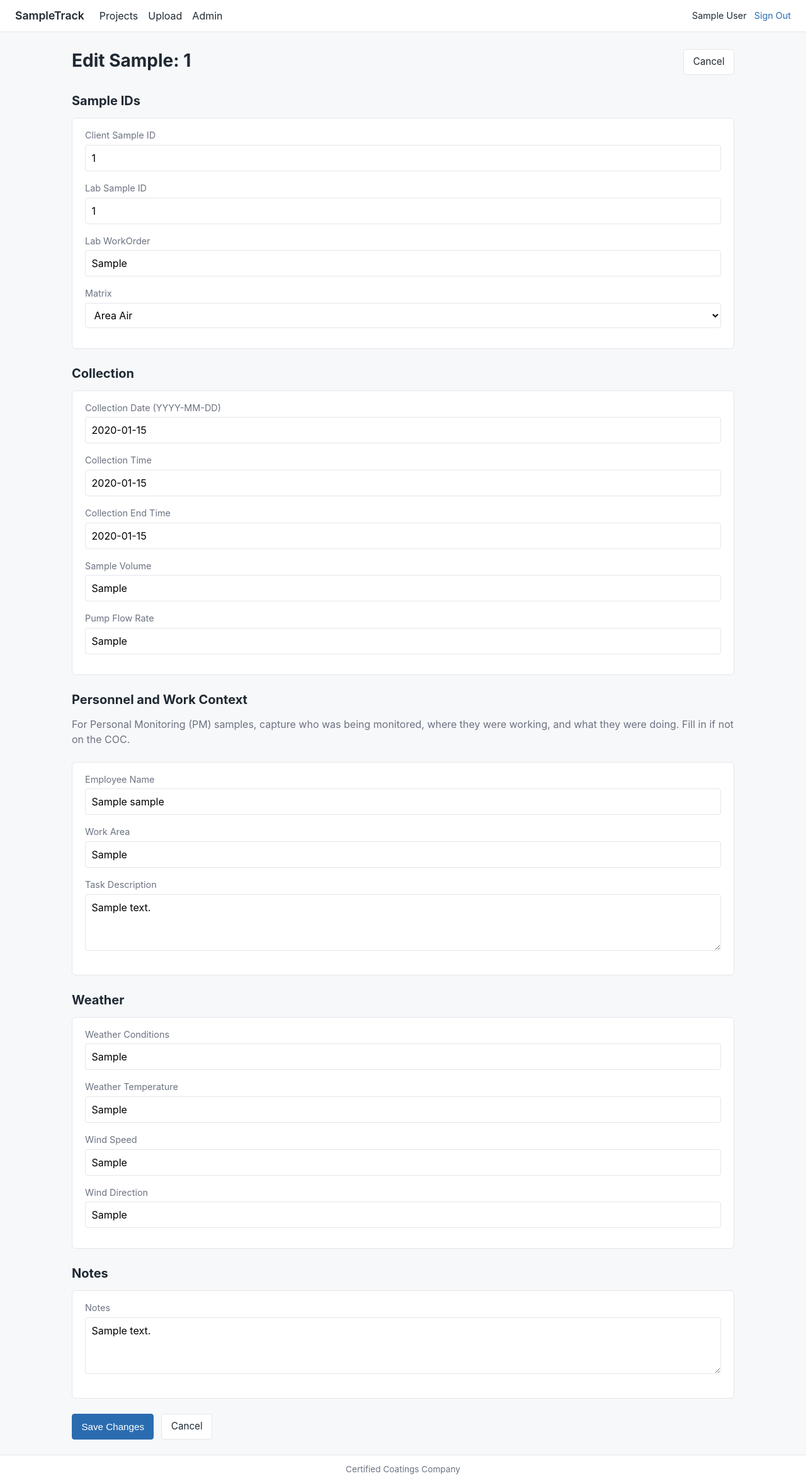
After one commit to jKeonaona/SampleTrack, a Flask app: page /samples/1/edit in a window 1280 px wide. The commit adds this page. Shown: the whole page at 63% size. Run offline with Flask 3, Linux system fonts and the light colour scheme; a user stored in the database is signed in; tables that the repository leaves empty hold one stand-in row (values such as "Sample post").

Commit message:
Add sample list/detail views, sample edit page with PM-specific fields (employee name, work area, task description), migration script for new columns with data backfill, and project detail samples table
Co-Authored-By: Claude Opus 4.7 (1M context) <noreply@anthropic.com>

```diff
--- a/app.py
+++ b/app.py
@@ -8,6 +8,7 @@ from routes.projects import projects_bp
 from routes.uploads import uploads_bp
 from routes.auth import auth_bp
 from routes.admin import admin_bp
+from routes.samples import samples_bp
 
 load_dotenv()
 
@@ -32,6 +33,7 @@ app.register_blueprint(projects_bp)
 app.register_blueprint(uploads_bp)
 app.register_blueprint(auth_bp)
 app.register_blueprint(admin_bp)
+app.register_blueprint(samples_bp)
 
 
 @app.route("/")
--- a/models.py
+++ b/models.py
@@ -70,6 +70,9 @@ class Sample(db.Model):
     pump_flow_rate = db.Column(db.String(50), nullable=True)
     employee_monitored = db.Column(db.String(100), nullable=True)
     employee_task = db.Column(db.String(100), nullable=True)
+    employee_name = db.Column(db.String(200), nullable=True)
+    work_area = db.Column(db.String(200), nullable=True)
+    task_description = db.Column(db.String(200), nullable=True)
     wind_speed = db.Column(db.String(50), nullable=True)
     wind_direction = db.Column(db.String(20), nullable=True)
     weather_conditions = db.Column(db.String(100), nullable=True)
--- a/routes/projects.py
+++ b/routes/projects.py
@@ -66,7 +66,13 @@ def create():
 @login_required
 def detail(project_id):
     project = Project.query.get_or_404(project_id)
-    return render_template("projects/detail.html", project=project, samples=project.samples)
+    samples = (
+        Sample.query
+        .filter_by(project_id=project.id)
+        .order_by(Sample.collection_date.desc(), Sample.client_sample_id.asc())
+        .all()
+    )
+    return render_template("projects/detail.html", project=project, samples=samples)
 
 
 VALID_PROJECT_STATUSES = ("active", "archived", "complete")
--- /dev/null
+++ b/routes/samples.py
@@ -0,0 +1,118 @@
+from flask import Blueprint, render_template, request, redirect, url_for, flash
+from flask_login import login_required
+
+from models import db, Sample
+from parsers.lab_report import MATRIX_OPTIONS
+from routes.projects import _parse_date
+
+samples_bp = Blueprint("samples", __name__)
+
+
+@samples_bp.route("/samples/<int:sample_id>", methods=["GET"])
+@login_required
+def detail(sample_id):
+    sample = Sample.query.get_or_404(sample_id)
+    results = sorted(sample.results, key=lambda r: (r.analyte or "").lower())
+    return render_template(
+        "samples/detail.html",
+        sample=sample,
+        project=sample.project,
+        results=results,
+    )
+
+
+@samples_bp.route("/samples/<int:sample_id>/edit", methods=["GET"])
+@login_required
+def edit(sample_id):
+    sample = Sample.query.get_or_404(sample_id)
+    form = _form_from_sample(sample)
+    return render_template(
+        "samples/edit.html",
+        sample=sample,
+        form=form,
+        matrix_options=MATRIX_OPTIONS,
+    )
+
+
+@samples_bp.route("/samples/<int:sample_id>/edit", methods=["POST"])
+@login_required
+def edit_save(sample_id):
+    sample = Sample.query.get_or_404(sample_id)
+    form = {
+        "client_sample_id": (request.form.get("client_sample_id") or "").strip(),
+        "lab_sample_id": (request.form.get("lab_sample_id") or "").strip(),
+        "lab_workorder": (request.form.get("lab_workorder") or "").strip(),
+        "matrix": (request.form.get("matrix") or "").strip(),
+        "collection_date": (request.form.get("collection_date") or "").strip(),
+        "collection_time": (request.form.get("collection_time") or "").strip(),
+        "collection_end_time": (request.form.get("collection_end_time") or "").strip(),
+        "sample_volume": (request.form.get("sample_volume") or "").strip(),
+        "pump_flow_rate": (request.form.get("pump_flow_rate") or "").strip(),
+        "employee_name": (request.form.get("employee_name") or "").strip(),
+        "work_area": (request.form.get("work_area") or "").strip(),
+        "task_description": (request.form.get("task_description") or "").strip(),
+        "wind_speed": (request.form.get("wind_speed") or "").strip(),
+        "wind_direction": (request.form.get("wind_direction") or "").strip(),
+        "weather_conditions": (request.form.get("weather_conditions") or "").strip(),
+        "weather_temperature": (request.form.get("weather_temperature") or "").strip(),
+        "notes": (request.form.get("notes") or "").strip(),
+    }
+
+    if not form["client_sample_id"]:
+        flash("Client Sample ID is required.", "error")
+        return render_template("samples/edit.html", sample=sample, form=form, matrix_options=MATRIX_OPTIONS), 400
+    if not form["matrix"]:
+        flash("Matrix is required.", "error")
+        return render_template("samples/edit.html", sample=sample, form=form, matrix_options=MATRIX_OPTIONS), 400
+    if form["matrix"] not in MATRIX_OPTIONS:
+        flash(f"Matrix must be one of: {', '.join(MATRIX_OPTIONS)}.", "error")
+        return render_template("samples/edit.html", sample=sample, form=form, matrix_options=MATRIX_OPTIONS), 400
+
+    collection_date = _parse_date(form["collection_date"]) if form["collection_date"] else None
+    if form["collection_date"] and collection_date is None:
+        flash("Collection date could not be parsed. Use YYYY-MM-DD or MM/DD/YYYY.", "error")
+        return render_template("samples/edit.html", sample=sample, form=form, matrix_options=MATRIX_OPTIONS), 400
+
+    sample.client_sample_id = form["client_sample_id"]
+    sample.lab_sample_id = form["lab_sample_id"] or None
+    sample.lab_workorder = form["lab_workorder"] or None
+    sample.matrix = form["matrix"]
+    sample.collection_date = collection_date
+    sample.collection_time = form["collection_time"] or None
+    sample.collection_end_time = form["collection_end_time"] or None
+    sample.sample_volume = form["sample_volume"] or None
+    sample.pump_flow_rate = form["pump_flow_rate"] or None
+    sample.employee_name = form["employee_name"] or None
+    sample.work_area = form["work_area"] or None
+    sample.task_description = form["task_description"] or None
+    sample.wind_speed = form["wind_speed"] or None
+    sample.wind_direction = form["wind_direction"] or None
+    sample.weather_conditions = form["weather_conditions"] or None
+    sample.weather_temperature = form["weather_temperature"] or None
+    sample.notes = form["notes"] or None
+
+    db.session.commit()
+    flash("Sample updated.", "success")
+    return redirect(url_for("samples.detail", sample_id=sample.id))
+
+
+def _form_from_sample(sample):
+    return {
+        "client_sample_id": sample.client_sample_id or "",
+        "lab_sample_id": sample.lab_sample_id or "",
+        "lab_workorder": sample.lab_workorder or "",
+        "matrix": sample.matrix or "",
+        "collection_date": sample.collection_date.strftime("%Y-%m-%d") if sample.collection_date else "",
+        "collection_time": sample.collection_time or "",
+        "collection_end_time": sample.collection_end_time or "",
+        "sample_volume": sample.sample_volume or "",
+        "pump_flow_rate": sample.pump_flow_rate or "",
+        "employee_name": sample.employee_name or "",
+        "work_area": sample.work_area or "",
+        "task_description": sample.task_description or "",
+        "wind_speed": sample.wind_speed or "",
+        "wind_direction": sample.wind_direction or "",
+        "weather_conditions": sample.weather_conditions or "",
+        "weather_temperature": sample.weather_temperature or "",
+        "notes": sample.notes or "",
+    }
--- /dev/null
+++ b/templates/samples/edit.html
@@ -0,0 +1,111 @@
+{% extends "base.html" %}
+
+{% block title %}Edit Sample: {{ sample.client_sample_id }}{% endblock %}
+
+{% block content %}
+  <div class="toolbar">
+    <h1>Edit Sample: {{ sample.client_sample_id }}</h1>
+    <a class="btn secondary" href="{{ url_for('samples.detail', sample_id=sample.id) }}">Cancel</a>
+  </div>
+
+  <form class="stacked" method="post" action="{{ url_for('samples.edit_save', sample_id=sample.id) }}">
+
+    <h2>Sample IDs</h2>
+    <div class="info-block">
+      <div class="field">
+        <label for="client_sample_id">Client Sample ID</label>
+        <input type="text" id="client_sample_id" name="client_sample_id" required value="{{ form.client_sample_id or '' }}">
+      </div>
+      <div class="field">
+        <label for="lab_sample_id">Lab Sample ID</label>
+        <input type="text" id="lab_sample_id" name="lab_sample_id" value="{{ form.lab_sample_id or '' }}">
+      </div>
+      <div class="field">
+        <label for="lab_workorder">Lab WorkOrder</label>
+        <input type="text" id="lab_workorder" name="lab_workorder" value="{{ form.lab_workorder or '' }}">
+      </div>
+      <div class="field">
+        <label for="matrix">Matrix</label>
+        <select id="matrix" name="matrix" required>
+          {% for option in matrix_options %}
+            <option value="{{ option }}" {% if option == form.matrix %}selected{% endif %}>{{ option }}</option>
+          {% endfor %}
+        </select>
+      </div>
+    </div>
+
+    <h2 style="margin-top: 1.5rem;">Collection</h2>
+    <div class="info-block">
+      <div class="field">
+        <label for="collection_date">Collection Date (YYYY-MM-DD)</label>
+        <input type="text" id="collection_date" name="collection_date" placeholder="YYYY-MM-DD" value="{{ form.collection_date or '' }}">
+      </div>
+      <div class="field">
+        <label for="collection_time">Collection Time</label>
+        <input type="text" id="collection_time" name="collection_time" value="{{ form.collection_time or '' }}">
+      </div>
+      <div class="field">
+        <label for="collection_end_time">Collection End Time</label>
+        <input type="text" id="collection_end_time" name="collection_end_time" value="{{ form.collection_end_time or '' }}">
+      </div>
+      <div class="field">
+        <label for="sample_volume">Sample Volume</label>
+        <input type="text" id="sample_volume" name="sample_volume" value="{{ form.sample_volume or '' }}">
+      </div>
+      <div class="field">
+        <label for="pump_flow_rate">Pump Flow Rate</label>
+        <input type="text" id="pump_flow_rate" name="pump_flow_rate" value="{{ form.pump_flow_rate or '' }}">
+      </div>
+    </div>
+
+    <h2 style="margin-top: 1.5rem;">Personnel and Work Context</h2>
+    <p class="subtitle">For Personal Monitoring (PM) samples, capture who was being monitored, where they were working, and what they were doing. Fill in if not on the COC.</p>
+    <div class="info-block">
+      <div class="field">
+        <label for="employee_name">Employee Name</label>
+        <input type="text" id="employee_name" name="employee_name" value="{{ form.employee_name or '' }}">
+      </div>
+      <div class="field">
+        <label for="work_area">Work Area</label>
+        <input type="text" id="work_area" name="work_area" value="{{ form.work_area or '' }}">
+      </div>
+      <div class="field">
+        <label for="task_description">Task Description</label>
+        <textarea id="task_description" name="task_description" rows="3">{{ form.task_description or '' }}</textarea>
+      </div>
+    </div>
+
+    <h2 style="margin-top: 1.5rem;">Weather</h2>
+    <div class="info-block">
+      <div class="field">
+        <label for="weather_conditions">Weather Conditions</label>
+        <input type="text" id="weather_conditions" name="weather_conditions" value="{{ form.weather_conditions or '' }}">
+      </div>
+      <div class="field">
+        <label for="weather_temperature">Weather Temperature</label>
+        <input type="text" id="weather_temperature" name="weather_temperature" value="{{ form.weather_temperature or '' }}">
+      </div>
+      <div class="field">
+        <label for="wind_speed">Wind Speed</label>
+        <input type="text" id="wind_speed" name="wind_speed" value="{{ form.wind_speed or '' }}">
+      </div>
+      <div class="field">
+        <label for="wind_direction">Wind Direction</label>
+        <input type="text" id="wind_direction" name="wind_direction" value="{{ form.wind_direction or '' }}">
+      </div>
+    </div>
+
+    <h2 style="margin-top: 1.5rem;">Notes</h2>
+    <div class="info-block">
+      <div class="field">
+        <label for="notes">Notes</label>
+        <textarea id="notes" name="notes" rows="3">{{ form.notes or '' }}</textarea>
+      </div>
+    </div>
+
+    <div class="actions" style="margin-top: 1.5rem;">
+      <button type="submit" class="btn">Save Changes</button>
+      <a class="btn secondary" href="{{ url_for('samples.detail', sample_id=sample.id) }}">Cancel</a>
+    </div>
+  </form>
+{% endblock %}
```
Also changed, not shown: scripts/add_pm_fields.py (added, +60 -0 lines), templates/projects/detail.html (+25 -6 lines), templates/samples/detail.html (added, +80 -0 lines).
